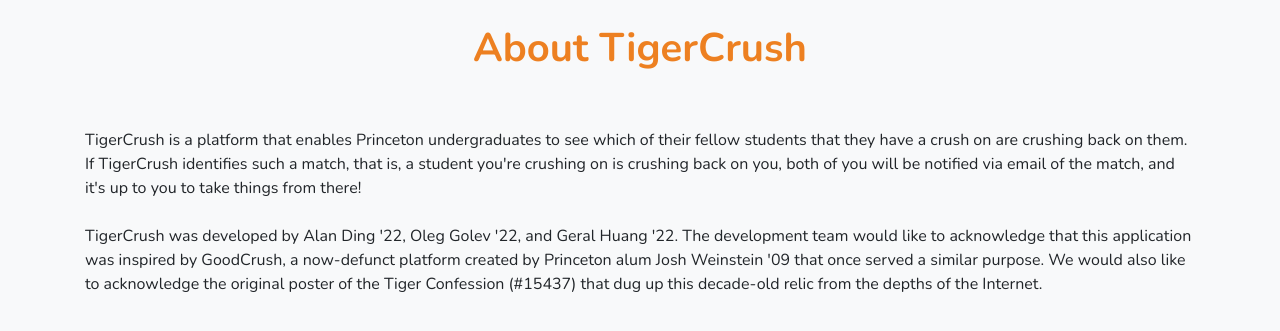
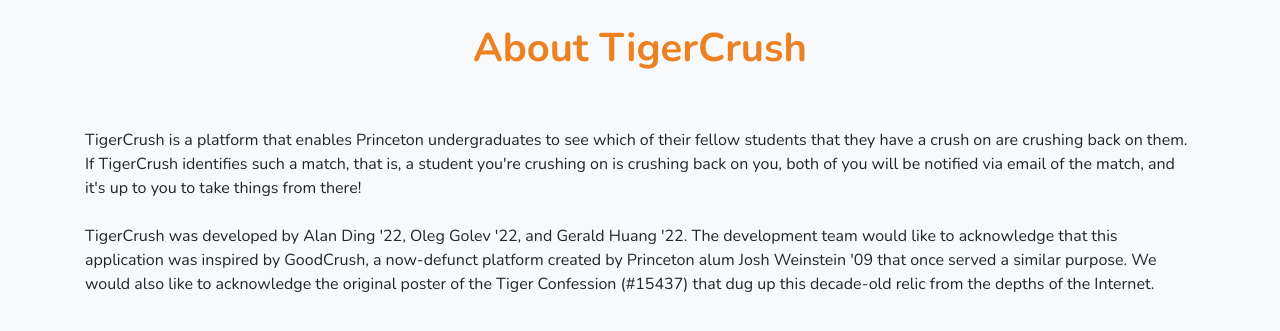
Before and after one commit to alanjding/TigerCrush, a Python web app: template templates/about.html in a window 1280 px wide. Shown: the part 56-387 px from the top of the page. Run offline with Jinja, Linux system fonts and the light colour scheme; the template is opened without the code that fills it, so the values that code supplies are empty; some libraries are stand-ins or nearby versions.

Commit message:
fixed typo

```diff
--- a/templates/about.html
+++ b/templates/about.html
@@ -23,7 +23,7 @@
     <div class="container">
       <div class="row">
         <div class="col-md-12">
-          <p>TigerCrush is a platform that enables Princeton undergraduates to see which of their fellow students that they have a crush on are crushing back on them. If TigerCrush identifies such a match, that is, a student you're crushing on is crushing back on you, both of you will be notified via email of the match, and it's up to you to take things from there!<br><br>TigerCrush was developed by Alan Ding '22, Oleg Golev '22, and Geral Huang '22. The development team would like to acknowledge that this application was inspired by GoodCrush, a now-defunct platform created by Princeton alum Josh Weinstein '09 that once served a similar purpose. We would also like to acknowledge the original poster of the Tiger Confession (#15437) that dug up this decade-old relic from the depths of the Internet.</p>
+          <p>TigerCrush is a platform that enables Princeton undergraduates to see which of their fellow students that they have a crush on are crushing back on them. If TigerCrush identifies such a match, that is, a student you're crushing on is crushing back on you, both of you will be notified via email of the match, and it's up to you to take things from there!<br><br>TigerCrush was developed by Alan Ding '22, Oleg Golev '22, and Gerald Huang '22. The development team would like to acknowledge that this application was inspired by GoodCrush, a now-defunct platform created by Princeton alum Josh Weinstein '09 that once served a similar purpose. We would also like to acknowledge the original poster of the Tiger Confession (#15437) that dug up this decade-old relic from the depths of the Internet.</p>
         </div>
       </div>
     </div>
```
Also changed, not shown: 1 other file.
